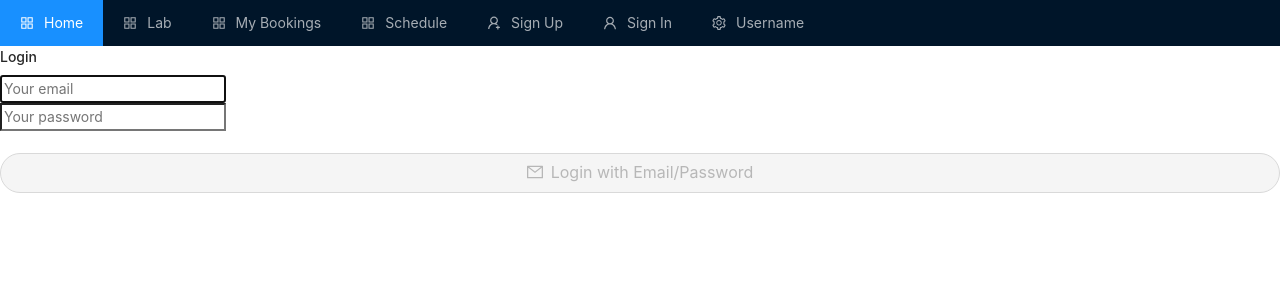
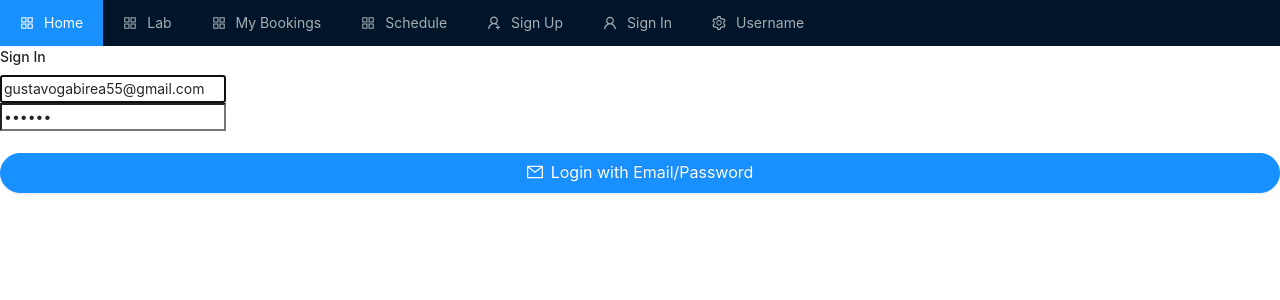
Before and after one commit to liahoneyBP/lab_booking_system, a React (Create React App) app in the folder client/: page /sign-in in a window 1280 px wide. Shown: the top 300 px of the page. Built offline with nearby package versions, Linux system fonts and the light colour scheme; no server answers.

Commit message:
Feat: Signin With Email and Password

```diff
--- a/client/src/pages/auth/SignIn.js
+++ b/client/src/pages/auth/SignIn.js
@@ -1,17 +1,51 @@
 import React, { useState } from "react";
+import { auth } from "../../firebase";
+import { toast } from "react-toastify";
 import { Button } from "antd";
 import { MailOutlined } from "@ant-design/icons";
+import { useDispatch } from "react-redux";
+
+import { getAuth, signInWithEmailAndPassword } from "firebase/auth";
+
+
+import {useNavigate} from 'react-router-dom';
 
 const Login = () => {
-  const [email, setEmail] = useState("");
-  const [password, setPassword] = useState("");
+  const auth = getAuth();
+  const navigate = useNavigate();
+  const [email, setEmail] = useState("gustavogabirea55@gmail.com");
+  const [password, setPassword] = useState("123456");
+  const [loading, setLoading] = useState(false);
+
+  let dispatch = useDispatch();
 
   const handleSubmit = async (e) => {
     e.preventDefault();
-    console.table(email, password);
-  };
+    setLoading(true);
+   // console.table(email, password);
+  try {
+    const result = await signInWithEmailAndPassword(auth, email, password);
+    // console.log(result);
+    const { user } = result;
+    const idTokenResult = await user.getIdTokenResult();
 
-  const loginForm = () => (
+    dispatch({
+        type: "LOGGED_IN_USER",
+        payload: {
+            email: user.email,
+            token: idTokenResult.token,
+        },
+    });
+    navigate("/")
+  } catch (error) {
+    console.log(error);
+    toast.error(error.message);
+    setLoading(false);
+  }
+};
+
+
+  const signinForm = () => (
     <form onSubmit={handleSubmit}>
       <div className="form-group">
         <input
@@ -54,8 +88,8 @@ const Login = () => {
     <div className="container p-5">
       <div className="row">
         <div className="col-md-6 offset-md-3">
-          <h4>Login</h4>
-          {loginForm()}
+          <h4>Sign In</h4>
+          {signinForm()}
         </div>
       </div>
     </div>
```
Also changed, not shown: client/src/index.css (line endings or trailing spaces).
